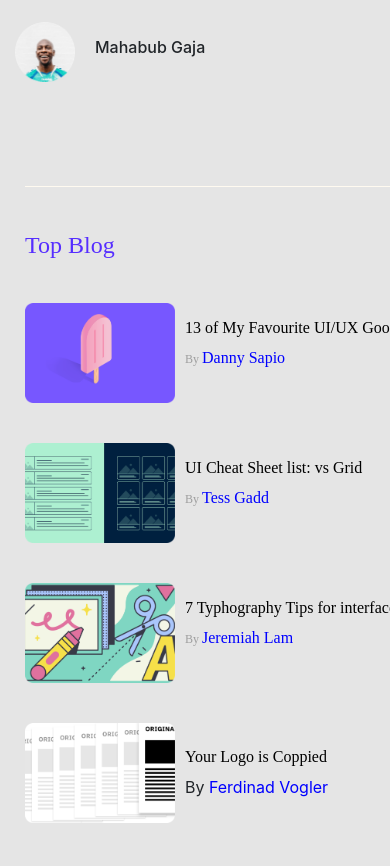
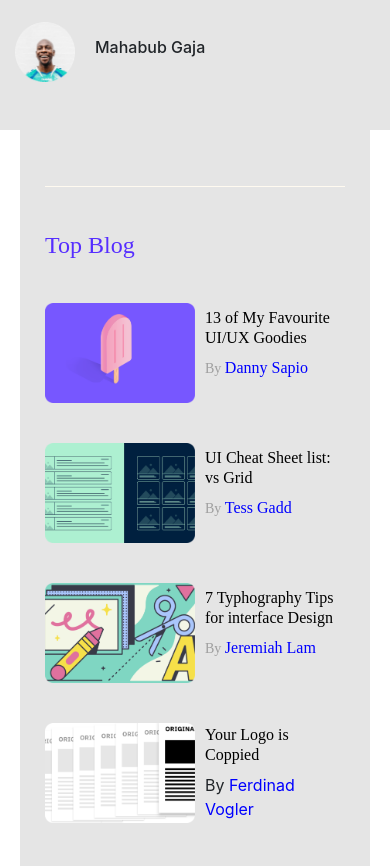
Before and after one commit to mimr509/Leader-board, a plain HTML site: page index.html in a window 390 px wide. Shown: the part 700-1566 px from the top of the page. Drawn offline with nearby package versions, Linux system fonts and the light colour scheme.

Commit message:
one more time add responsive

```diff
--- a/responsive.css
+++ b/responsive.css
@@ -37,7 +37,19 @@
 
 @media (max-width: 570px) {
   .course-area {
-    width: 300px;
+    width: 350px;
     font-size: 10px;
   }
+  .blog-area{
+    width: 350px;
+
+  }
+  .blog-area h4{
+    font-size: 16px;
+
+  }
+  .blog-area p{
+    font-size: 14px;
+  }
+
 }
```
